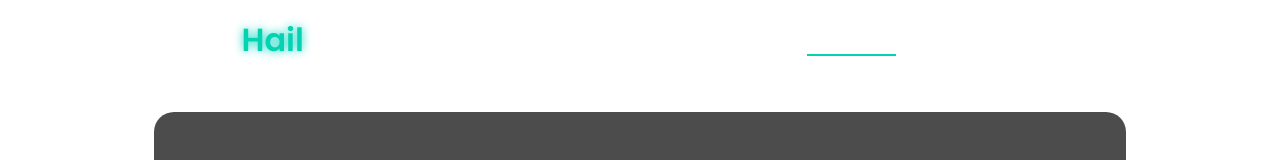
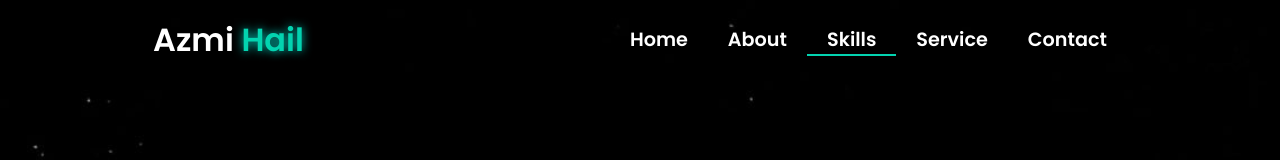
Before and after one commit to Ryekagosaki/PORTOFOLIO-WEBSITE, a plain HTML site: page skill.html in a window 1280 px wide. Shown: the top 160 px of the page. Drawn offline with nearby package versions, Linux system fonts and the light colour scheme.

Commit message:
Update skill.html

```diff
--- a/skill.html
+++ b/skill.html
@@ -6,7 +6,7 @@
     <meta charset="UTF-8">
     <meta name="viewport" content="width=device-width, initial-scale=1.0">
     <link rel="stylesheet" href="https://cdnjs.cloudflare.com/ajax/libs/font-awesome/6.5.1/css/all.min.css">
-    <link rel="stylesheet" href="/style.css" />
+    <link rel="stylesheet" href="https://unpkg.com/aos@next/dist/aos.css" />
     <style>
         @import url("https://fonts.googleapis.com/css2?family=Poppins:wght@100;200;300;400;500;600&display=swap");
 
@@ -20,7 +20,7 @@
         body {
             width: 100%;
             min-height: 100vh;
-            background-image: url("./img/background.jpg");
+            background-image: url("./background.jpg");
             background-size: cover;
             overflow-x: hidden;
             position: relative;
```
